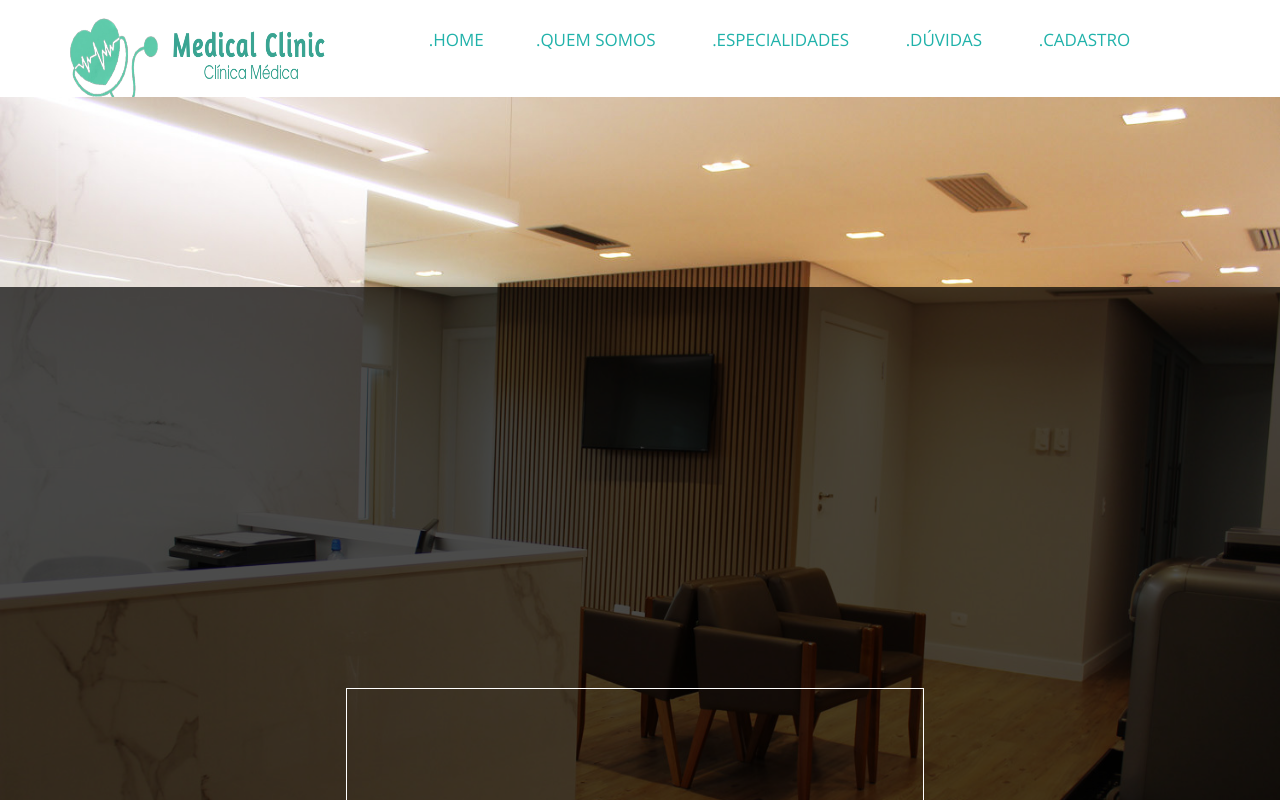
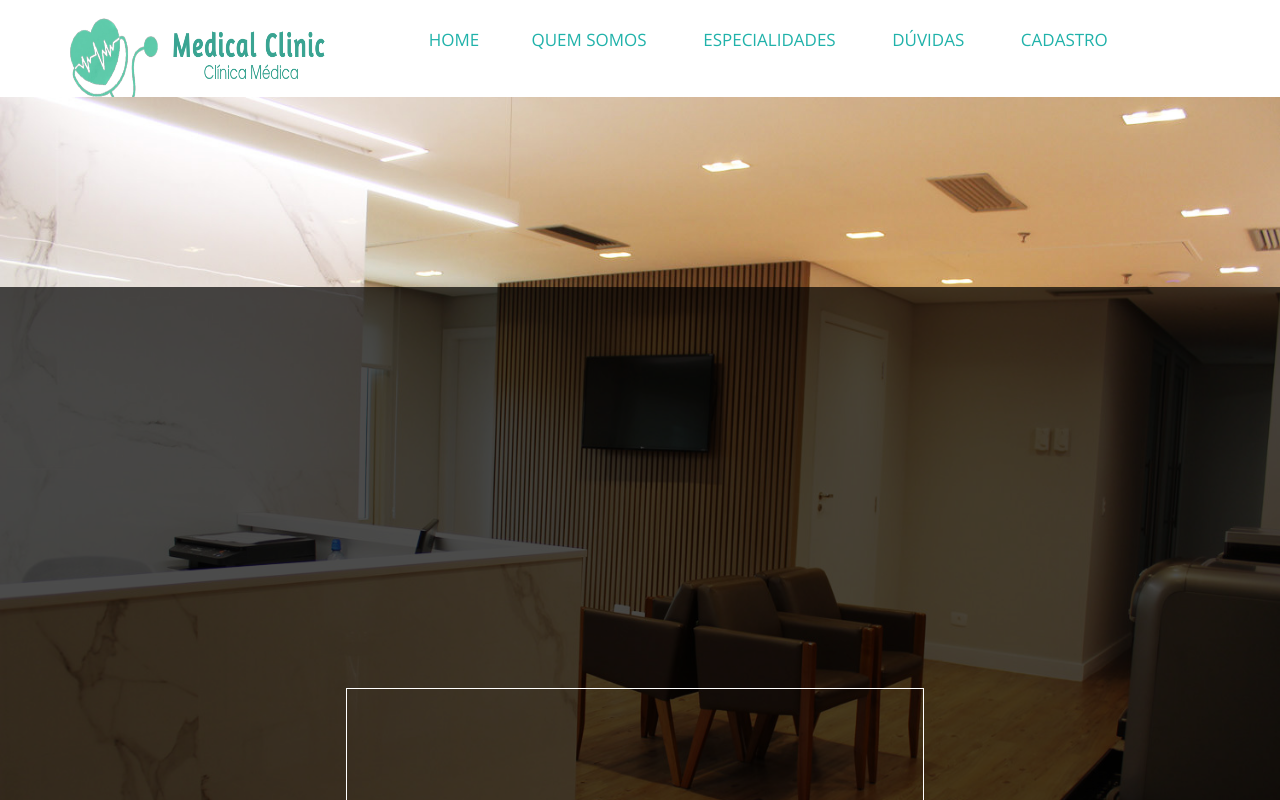
Before and after one commit to SantRlcs/Medical-Clinic, a plain HTML site: page index.html in a window 1280 px wide. Shown: the top 800 px of the page. Drawn offline with nearby package versions, Linux system fonts and the light colour scheme.

Commit message:
atualização

```diff
--- a/index.html
+++ b/index.html
@@ -11,15 +11,15 @@
   <body>
 <nav class="dp-menu">
 <ul>
-<li><a href="index.html">&nbsp;.HOME &nbsp;&nbsp; &nbsp; &nbsp; &nbsp;</a></li>
-<li><a href="HTML/quemsomos.html">&nbsp;.QUEM SOMOS &nbsp; &nbsp; &nbsp; &nbsp; &nbsp;</a></li>
-<li><a href="HTML/especialidades.html">&nbsp;.ESPECIALIDADES &nbsp; &nbsp; &nbsp; &nbsp; &nbsp; </a></li>
-<li><a href="HTML/duvidas.html">&nbsp;.DÚVIDAS &nbsp; &nbsp; &nbsp; &nbsp; &nbsp; </a></li>
-<li><a href="#">&nbsp;.CADASTRO &nbsp; &nbsp; &nbsp; &nbsp; &nbsp;</a>
+<li><a href="index.html">&nbsp;HOME &nbsp;&nbsp; &nbsp; &nbsp; &nbsp;</a></li>
+<li><a href="HTML/quemsomos.html">&nbsp;QUEM SOMOS &nbsp; &nbsp; &nbsp; &nbsp; &nbsp;</a></li>
+<li><a href="HTML/especialidades.html">&nbsp;ESPECIALIDADES &nbsp; &nbsp; &nbsp; &nbsp; &nbsp; </a></li>
+<li><a href="HTML/duvidas.html">&nbsp;DÚVIDAS &nbsp; &nbsp; &nbsp; &nbsp; &nbsp; </a></li>
+<li><a href="#">&nbsp;CADASTRO &nbsp; &nbsp; &nbsp; &nbsp; &nbsp;</a>
 <ul>
 
-<li><a href="HTML/paciente.html">.PACIENTES</a></li>
-<li><a href="HTML/profissional.html">.FUNCIONÁRIOS</a></li>
+<li><a href="HTML/paciente.html">PACIENTES</a></li>
+<li><a href="HTML/profissional.html">FUNCIONÁRIOS</a></li>
 
 </ul>
 </li>
```
Also changed, not shown: HTML/quemsomos.html (+2 -2 lines).
